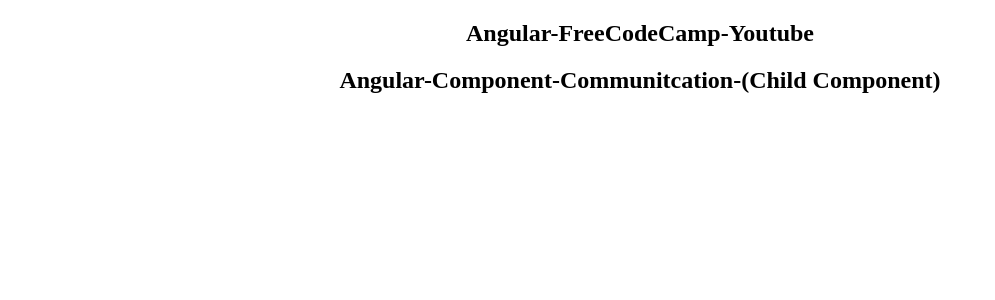
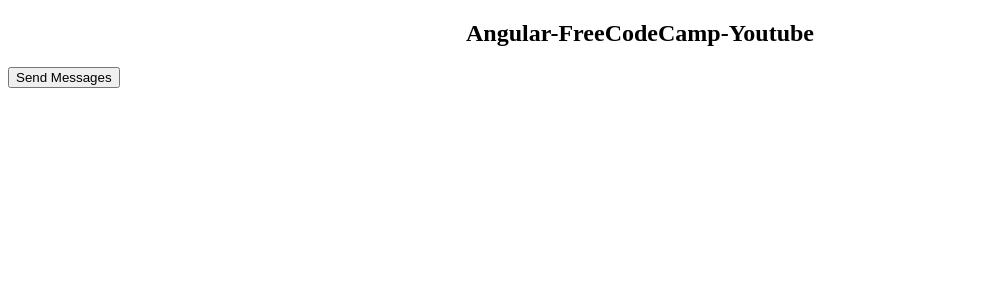
Before and after one commit to Kashyap2424/Angular-FreeCodeCamp-Youtube, an Angular app: page / in a window 1280 px wide. Shown: the top 300 px of the page, without its empty margins (0-995 px from the left). Built offline with nearby package versions, Linux system fonts and the light colour scheme.

Commit message:
Learn how to send data child to parent component in angular

```diff
--- a/src/app/app.component.html
+++ b/src/app/app.component.html
@@ -1,3 +1,3 @@
 <h2 class="app-component-heading">{{title}}</h2>
 
-<app-child [title]="'Angular-Component-Communitcation-(Child Component)'"></app-child>
+<app-child (newMessageEvent)="receiveMessage($event)"></app-child>
--- a/src/app/app.component.ts
+++ b/src/app/app.component.ts
@@ -7,4 +7,8 @@
 })
 export class AppComponent {
   title = 'Angular-FreeCodeCamp-Youtube';
+
+  receiveMessage(message: string) {
+    alert(message);
+  }
 }
--- a/src/app/child/child.component.html
+++ b/src/app/child/child.component.html
@@ -1 +1 @@
-<h2 class="child-component-heading">{{title}}</h2>
+<button (click)="sendMessage()">Send Messages</button>
--- a/src/app/child/child.component.ts
+++ b/src/app/child/child.component.ts
@@ -1,4 +1,4 @@
-import { Component, OnInit, Input } from '@angular/core';
+import { Component, OnInit, Output, EventEmitter } from '@angular/core';
 
 @Component({
   selector: 'app-child',
@@ -6,9 +6,13 @@
   styleUrls: ['./child.component.css'],
 })
 export class ChildComponent implements OnInit {
-  @Input() title: string | undefined;
+  @Output() newMessageEvent = new EventEmitter<string>();
 
   constructor() {}
 
   ngOnInit(): void {}
+
+  sendMessage() {
+    this.newMessageEvent.emit('Hello, form child component');
+  }
 }
```
